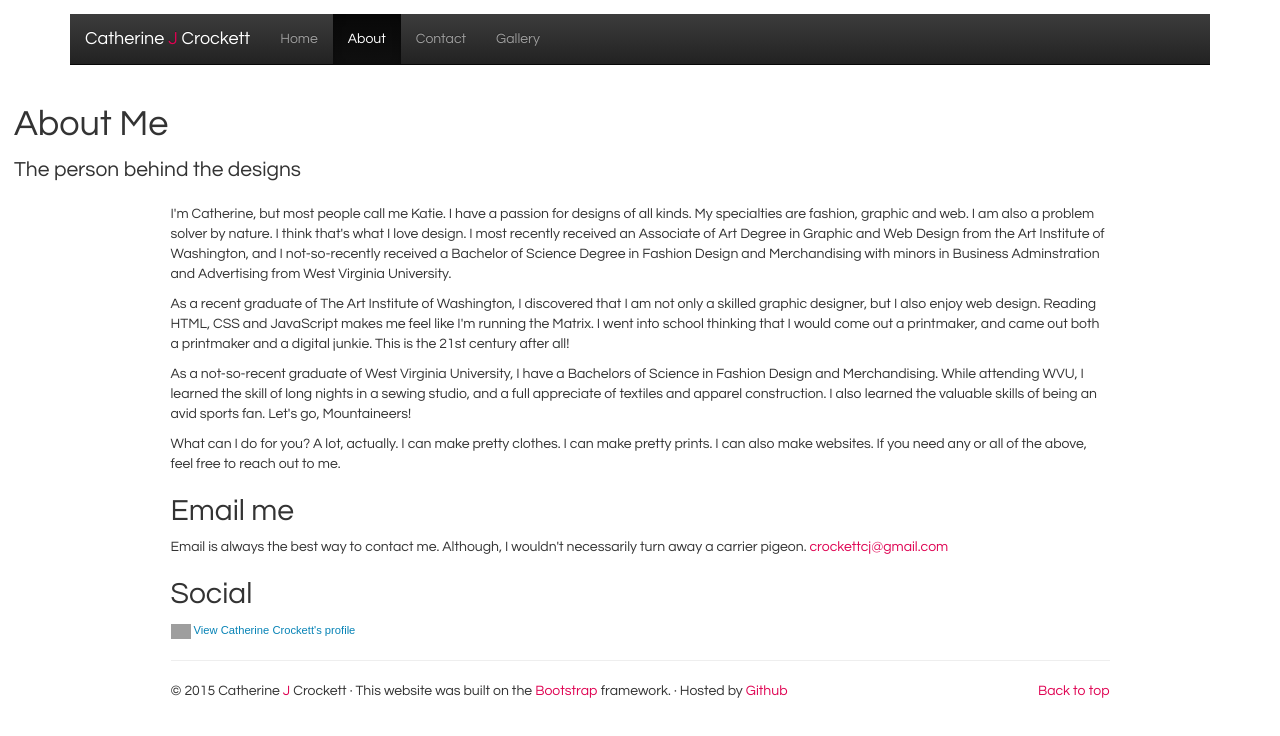
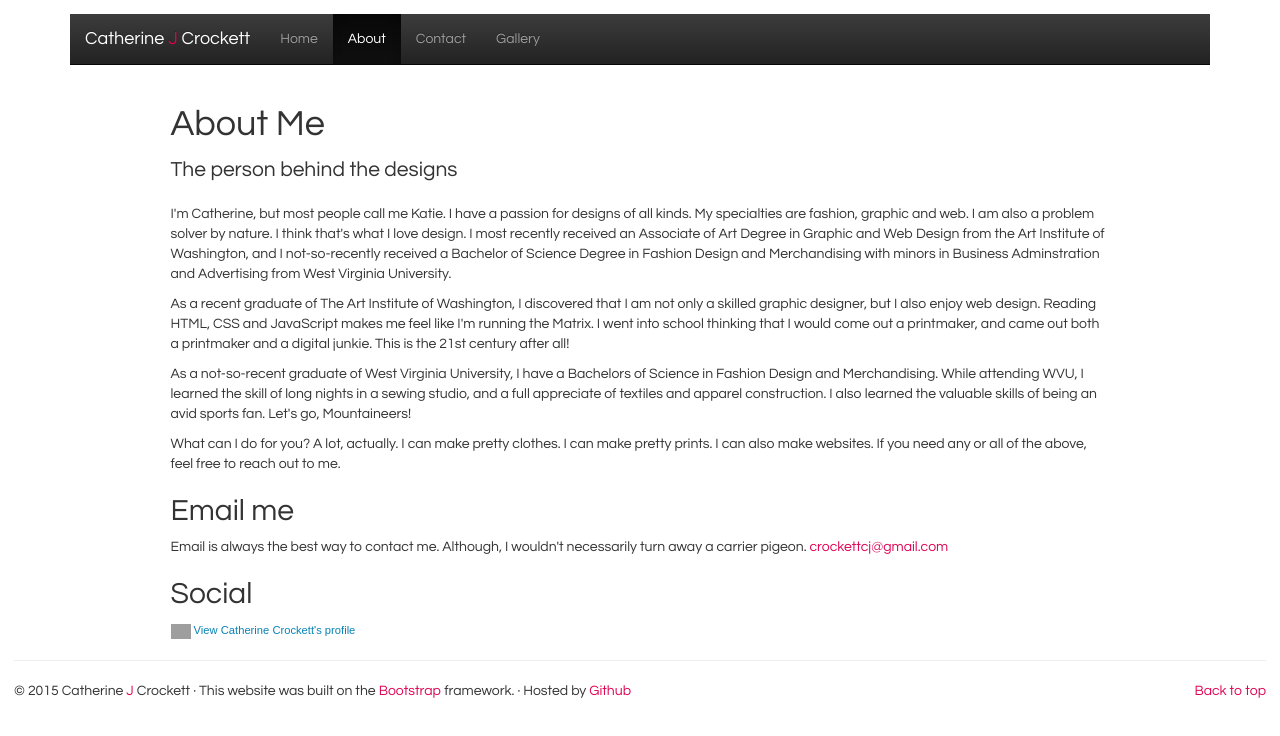
Before and after one commit to crockettcj/crockettcj.github.io, a plain HTML site: page about.html in a window 1280 px wide. Drawn offline with nearby package versions, Linux system fonts and the light colour scheme; grey boxes are pictures that could not be loaded; a script that the page names is missing.

Commit message:
applied .main-content to main element and excluded footer

```diff
--- a/about.html
+++ b/about.html
@@ -83,13 +83,13 @@
       </div>
     </div>
 
-<main>
+<main class="main-content">
 <div class="blog-header">
         <h1 class="blog-title">About Me</h1>
         <p class="lead blog-description">The person behind the designs</p>
       </div>
 
-      <div class="main-content">
+
    <p>
 I'm Catherine, but most people call me Katie. I have a passion for designs of all kinds. My specialties are fashion, graphic and web. I am also a problem solver by nature. I think that's what I love design. I most recently received an Associate of Art Degree in Graphic and Web Design from the Art Institute of Washington, and I not-so-recently received a Bachelor of Science Degree in Fashion Design and Merchandising with minors in Business Adminstration and Advertising from West Virginia University.
 </p>
@@ -119,7 +119,8 @@ Email is always the best way to contact me. Although, I wouldn't necessarily tur
 
 <!--Twitter-->
 </p>
-</section>
+
+</main>
      <!-- /END SECTION -->
 
       <hr class="featurette-divider">
```
